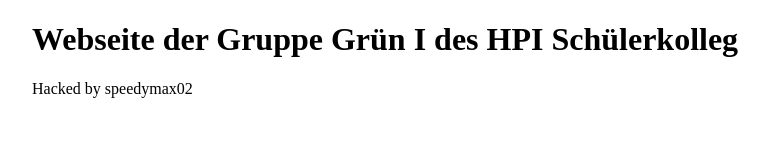
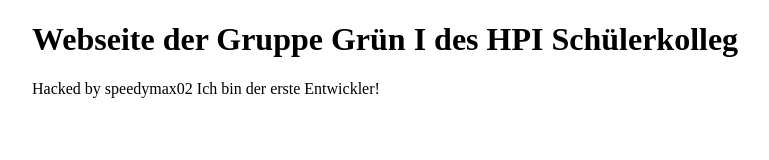
Before and after one commit to hpi-schuelerkolleg/website19I, a plain HTML site: page index.html in a window 1280 px wide. Shown: the whole page, without its empty margins (108-877 px from the left). Drawn offline with Linux system fonts and the light colour scheme.

Commit message:
Update index.html

```diff
--- a/index.html
+++ b/index.html
@@ -4,6 +4,7 @@
     <h1>Webseite der Gruppe Grün I des HPI Schülerkolleg</h1>
     <div>
       Hacked by speedymax02
+      Ich bin der erste Entwickler!
     </div>
   </body>
 </html>
```
